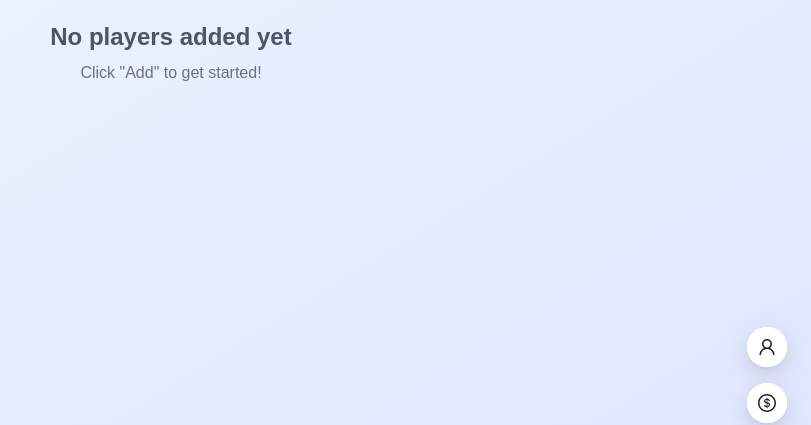
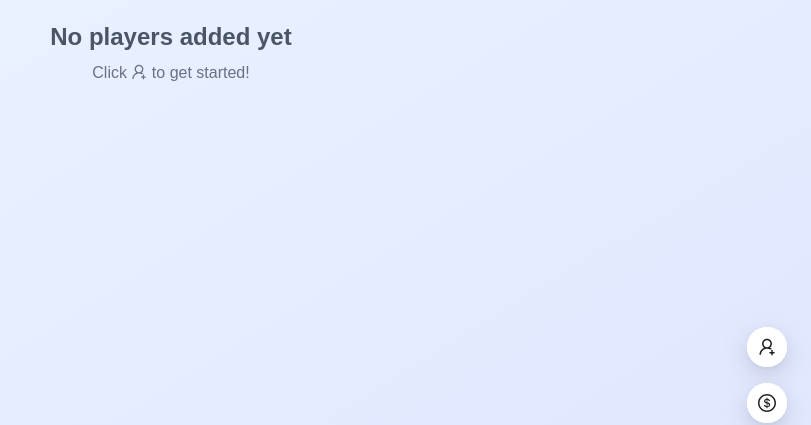
Before and after one commit to namhuynh96/score-saver, a Next.js app: page /score-saver in a window 1280 px wide. Shown: the part 273-698 px from the top of the page, without its empty margins (469-1280 px from the left). Built offline with nearby package versions, Linux system fonts and the light colour scheme.

Commit message:
fix text

```diff
--- a/app/score-saver/ScoreSaver.tsx
+++ b/app/score-saver/ScoreSaver.tsx
@@ -1,5 +1,9 @@
 import { Button, FloatButton, message } from "antd";
-import { DollarOutlined, UndoOutlined, UserOutlined } from "@ant-design/icons";
+import {
+  DollarOutlined,
+  UndoOutlined,
+  UserAddOutlined,
+} from "@ant-design/icons";
 import { useState } from "react";
 import { AddPlayerModal } from "./AddPlayerModal";
 import { AddPointsModal } from "./AddPointsModal";
@@ -83,7 +87,7 @@ export default function ScoreSaver() {
           {contextHolder}
           <FloatButton.Group shape="circle">
             <FloatButton
-              icon={<UserOutlined />}
+              icon={<UserAddOutlined />}
               onClick={() => setOpenAddPlayerModal(true)}
             />
             <FloatButton
@@ -146,7 +150,9 @@ export default function ScoreSaver() {
             <h3 className="text-2xl font-semibold text-gray-600 mb-2">
               No players added yet
             </h3>
-            <p className="text-gray-500 mb-6">Click "Add" to get started!</p>
+            <p className="text-gray-500 mb-6">
+              Click <UserAddOutlined /> to get started!
+            </p>
           </div>
         )}
 
```
